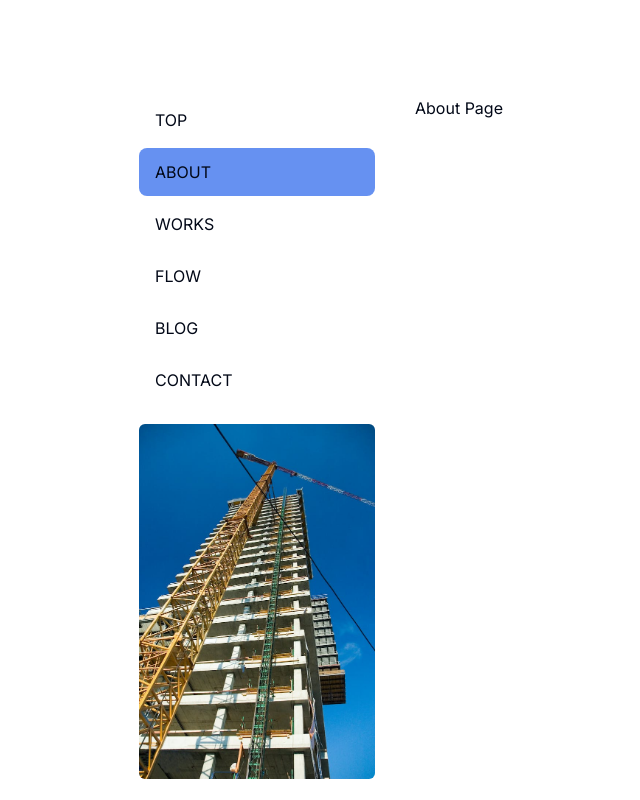
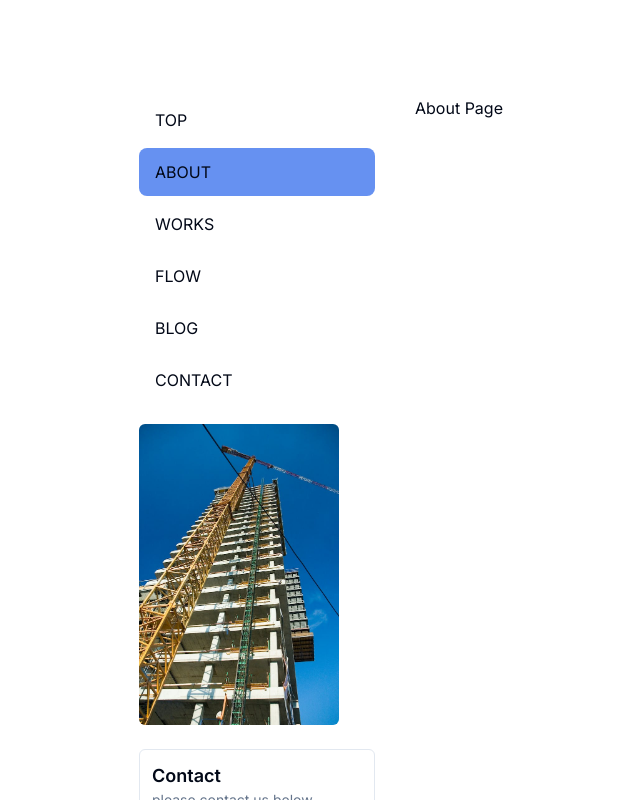
Before and after one commit to H-ymt/construction-company-website, a Next.js app: page /about in a window 1280 px wide. Shown: the top 800 px of the page, without its empty margins (29-669 px from the left). Built offline with nearby package versions, Linux system fonts and the light colour scheme.

Commit message:
feat(sidemenu): optimize image

```diff
--- a/app/_components/SideMenu.tsx
+++ b/app/_components/SideMenu.tsx
@@ -5,6 +5,7 @@ import Link from 'next/link'
 import { usePathname } from 'next/navigation'
 import SideMenuInfo from './SideMenuInfo'
 import { globalNavMenu } from '@/constants'
+import sideMenuImage from '@/public/image_sidelink.jpg'
 
 export default function SideMenu() {
   const pathname = usePathname()
@@ -25,11 +26,12 @@ export default function SideMenu() {
       </ul>
 
       <Image
-        src="/image_sidelink.jpg"
-        width="640"
-        height="963"
+        src={sideMenuImage}
+        width="200"
+        height="300"
         alt=""
-        className="rounded-md"
+        className="rounded-md backdrop-blur-[0.7px]"
+        placeholder="blur"
       />
 
       <SideMenuInfo />
```
